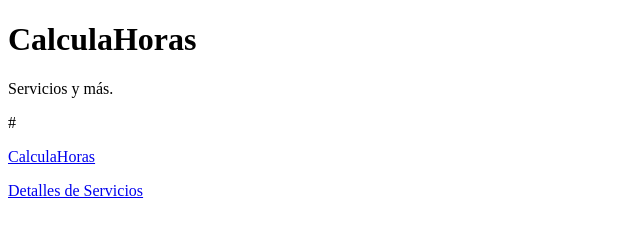
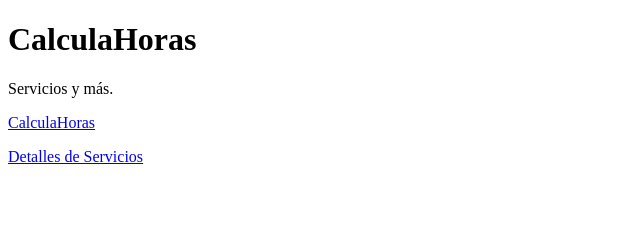
Before and after one commit to iglu0/CalculaHoras, a plain HTML site: page anti.html in a window 1280 px wide. Shown: the whole page, without its empty margins (0-640 px from the left). Drawn offline with Linux system fonts and the light colour scheme.

Commit message:
Update anti.html

```diff
--- a/anti.html
+++ b/anti.html
@@ -5,8 +5,11 @@
 <h1>CalculaHoras</h1>
 
 <p>Servicios y más.</p>
-#<p></p>
 <p></p><a href="https://iglu0.github.io/CalculaHoras/">CalculaHoras</a></p>
+
+
+
+
 
 <p><a href="https://iglu0.github.io/CalculaHoras/detalle-servicios.html">Detalles de Servicios</a></p>
 
```
